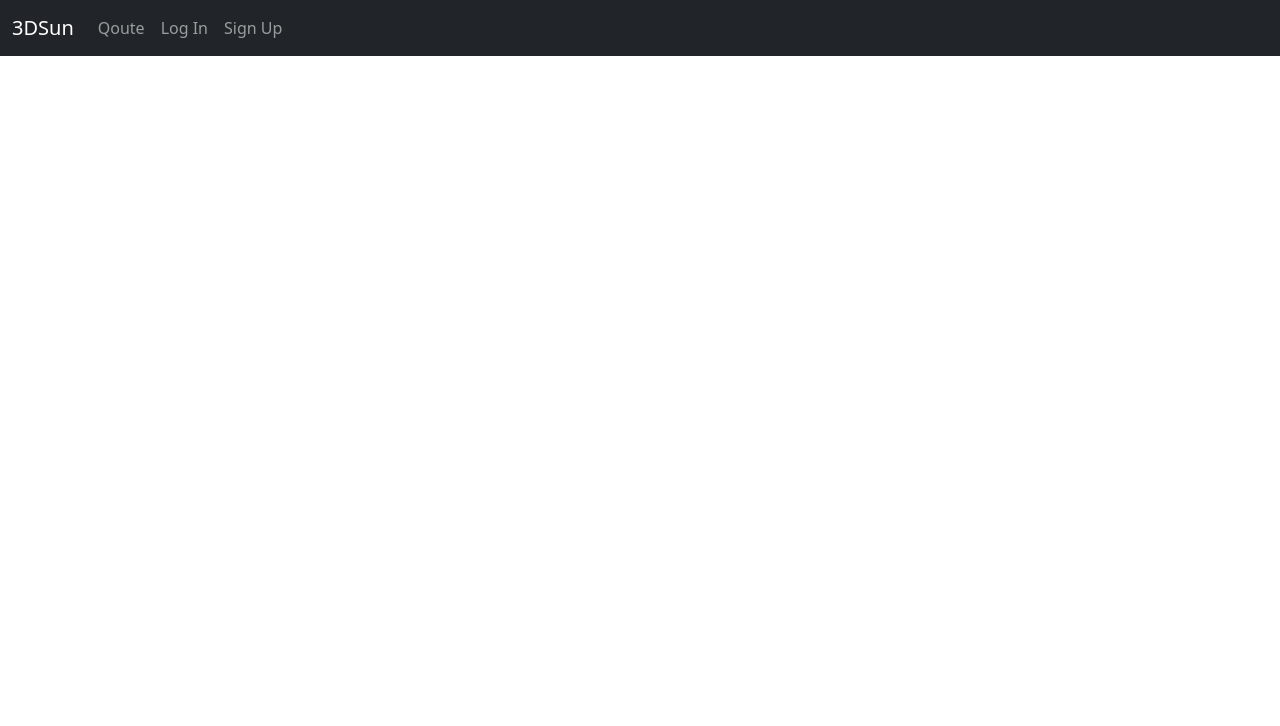
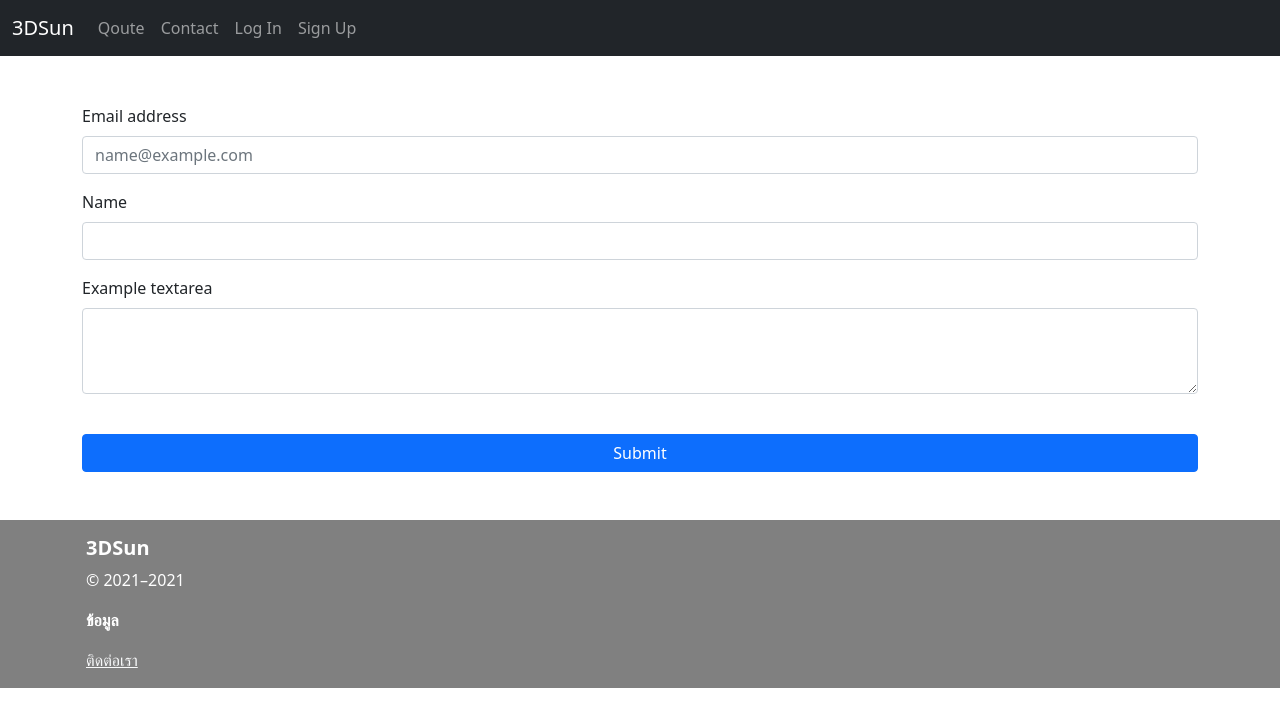
Before and after one commit to sun-23/React_3d_client_only, a React (Create React App) app: page /contact in a window 1280 px wide. Shown: the top 726 px of the page. Built offline with nearby package versions, Linux system fonts and the light colour scheme; no server answers; what three-orbit-controls, three-stl-loader would draw is missing.

Commit message:
add contact footer

```diff
--- a/src/App.js
+++ b/src/App.js
@@ -14,6 +14,8 @@ import Preview from './Page/Preview'
 import Register from './Page/Register'
 import Home from './Page/Home'
 import Login from './Page/Login'
+import Contact from './Page/Contact'
+import Footer from './Component/Footer'
 
 function App() {
   return (
@@ -26,6 +28,9 @@ function App() {
                 <ul className="navbar-nav me-auto mb-2 mb-lg-0">
                   <li className="nav-item">
                     <Link className="nav-link" to="/instantqoutation">Qoute</Link>
+                  </li>
+                  <li className="nav-item">
+                    <Link className="nav-link" to="/contact">Contact</Link>
                   </li>
                   <li className="nav-item">
                     <Link className="nav-link" to="/login">Log In</Link>
@@ -43,8 +48,10 @@ function App() {
               <Route path="/instantqoutation" component={Preview}/>
               <Route path="/signup" component={Register}/>
               <Route path="/login" component={Login}/>
+              <Route path="/contact" component={Contact}/>
             </Switch>
           </AuthProvider>
+          <Footer/>
         </Router>
       </div>
   );
--- /dev/null
+++ b/src/Component/Footer.js
@@ -0,0 +1,21 @@
+import React from 'react'
+import { Link } from "react-router-dom";
+
+export default function Footer() {
+    return (
+        <div style={{backgroundColor:"gray", color: "white"}}>
+            <div className="container p-3">
+                <div className="row">
+                    <div className="col-12 col-md">
+                        <h5 className="fw-bold">3DSun</h5>
+                        <p>© 2021–2021</p>
+                    </div>
+                    <div className="col-6 col-md">
+                        <p className="fw-bold">ข้อมูล</p>
+                        <Link className="text-light" to="/contact">ติดต่อเรา</Link>
+                    </div>
+                </div>
+            </div>
+        </div>
+    )
+}
--- /dev/null
+++ b/src/Page/Contact.js
@@ -0,0 +1,24 @@
+import React from 'react'
+import { Form, Card, Button, Alert } from 'react-bootstrap'
+
+export default function Contact() {
+    return (
+        <div className="m-5">
+            <div className="container">
+                <div class="mb-3">
+                    <label class="form-label">Email address</label>
+                    <input type="email" class="form-control" placeholder="name@example.com"/>
+                </div>
+                <div class="mb-3">
+                    <label class="form-label">Name</label>
+                    <input class="form-control" />
+                </div>
+                <div class="mb-3">
+                    <label class="form-label">Example textarea</label>
+                    <textarea class="form-control" rows="3"></textarea>
+                </div>
+                <Button className="w-100 mt-4" type="submit">Submit</Button>
+            </div>
+        </div>
+    )
+}
--- a/src/Page/Home.js
+++ b/src/Page/Home.js
@@ -1,14 +1,15 @@
 import React from 'react'
+import { Link } from "react-router-dom";
 import background from '../image/background.jpg'
 
 export default function Home() {
     return (
+        <div style={{fontFamily: "Mitr, sans-serif"}}>
             <div style={{
                 backgroundImage: `url(${process.env.PUBLIC_URL + '/image/background.jpg'})`,
                 backgroundSize:'cover',
                 height: "600px",
                 color: "white",
-            fontFamily: "Mitr, sans-serif",
                 display:"flex",
                 flexWrap:"wrap",
                 alignContent:"center"
@@ -18,5 +19,18 @@ export default function Home() {
                     <p>สร้างสรรค์ผลงานของคุณเอง ในราคาที่ดีที่สุด</p>
                 </div>
             </div>
+            <div style={{
+                height: "200px",
+                display:"flex",
+                flexWrap:"wrap",
+                alignContent:"center"
+            }}>
+                <Link
+                    style={{margin:"auto"}}
+                    className="btn btn-secondary"
+                    to="/signup"
+                >ลงทะเบียนและสั่งงานตอนนี้</Link>
+            </div>
+        </div>
     )
 }
--- a/src/Page/Login.js
+++ b/src/Page/Login.js
@@ -28,7 +28,7 @@ export default function Login() {
     }
 
     return(
-        <div className="p-4">
+        <div className="m-5">
             <Card>
                 <Card.Body>
                     <h2 className="text-center mb-4">Log In</h2>
--- a/src/Page/Register.js
+++ b/src/Page/Register.js
@@ -26,7 +26,7 @@ export default function Register() {
     }
 
     return(
-        <div className="p-4">
+        <div className="m-5">
             <Card>
                 <Card.Body>
                     <h2 className="text-center mb-4">Sign Up</h2>
```
Lines whose indentation alone changed are shown as unchanged.
